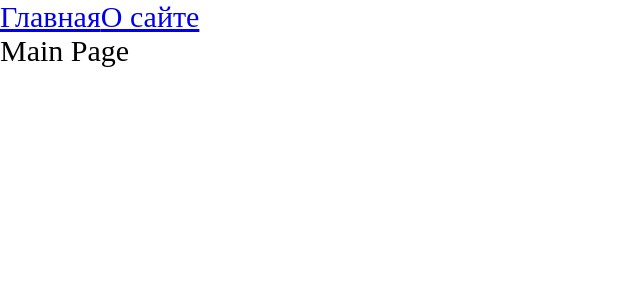
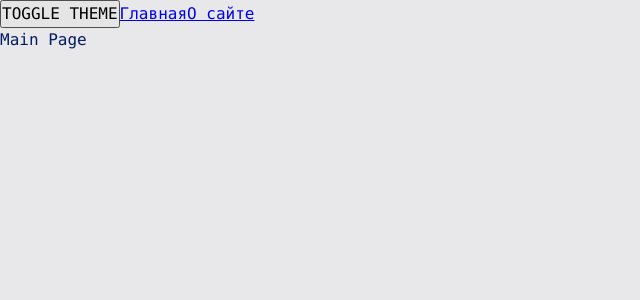
Before and after one commit to Nike11088/ulbi-production-project, a React app: page / in a window 1280 px wide. Shown: the top 300 px of the page, without its empty margins (0-640 px from the left). Built offline with nearby package versions, Linux system fonts and the light colour scheme.

Commit message:
theme providers and two themes

```diff
--- a/src/App.tsx
+++ b/src/App.tsx
@@ -1,13 +1,18 @@
 
 import { Route, Routes, Link } from 'react-router-dom'
-import './index.scss'
+import './styles/index.scss'
 import { AboutPageAsync } from './pages/AboutPage/AboutPage.async'
 import { MainPageAsync } from './pages/MainPage/MainPageAsync'
-import { Suspense } from 'react'
+import { Suspense, useContext, useState } from 'react'
+import { Theme, ThemeContext } from './theme/ThemeContext'
+import { useTheme } from './theme/useTheme'
 
 const App = () => {
+  const { theme, toggleTheme } = useTheme()
+
   return (
-    <div className="app">
+    <div className={`app ${theme}`}>
+      <button onClick={toggleTheme}>TOGGLE THEME</button>
       <Link to={'/'}>Главная</Link>
       <Link to={'/about'}>О сайте</Link>
       <Suspense fallback={<div>Loading...</div>}>
--- a/src/index.scss
+++ /dev/null
@@ -1,9 +0,0 @@
-* {
-  margin: 0;
-  padding: 0;
-  box-sizing: border-box;
-}
-
-.app {
-  font-size: 30px;
-}
--- a/src/index.tsx
+++ b/src/index.tsx
@@ -1,10 +1,13 @@
 import { render } from 'react-dom'
 import App from './App'
 import { BrowserRouter } from 'react-router-dom'
+import ThemeProvider from './theme/ThemeProvider'
 
 render(
   <BrowserRouter>
-    <App />
+    <ThemeProvider>
+      <App />
+    </ThemeProvider>
   </BrowserRouter>,
   document.getElementById('root')
 )
--- /dev/null
+++ b/src/styles/index.scss
@@ -0,0 +1,13 @@
+@import "reset";
+@import "variables/global";
+@import "themes/normal";
+@import "themes/dark";
+
+.app {
+    font: var(--font-m);
+
+    background: var(--bg-color);
+    color: var(--primary-color);
+
+    min-height: 100vh;
+}
--- /dev/null
+++ b/src/styles/reset.scss
@@ -0,0 +1,14 @@
+* {
+    margin: 0;
+    padding: 0;
+    box-sizing: border-box;
+}
+
+input,
+button,
+textarea,
+select {
+    margin: 0;
+
+    font: inherit;
+}
--- /dev/null
+++ b/src/styles/themes/dark.scss
@@ -0,0 +1,6 @@
+.app.dark {
+    --bg-color: #090949;
+
+    --primary-color: #049604;
+    --secondary-color: #04ff04;
+}
--- /dev/null
+++ b/src/styles/themes/normal.scss
@@ -0,0 +1,6 @@
+.app {
+    --bg-color: #e8e8ea;
+
+    --primary-color: #041c65;
+    --secondary-color: #0449e0;
+}
--- /dev/null
+++ b/src/styles/variables/global.scss
@@ -0,0 +1,11 @@
+:root {
+    --font-family-main: Consolas, 'Times New Roman', Serif;
+
+    --font-size-m: 16px;
+    --font-line-m: 24px;
+    --font-m: var(--font-size-m) / var(--font-line-m) var(--font-family-main);
+
+    --font-size-l: 24px;
+    --font-line-l: 32px;
+    --font-l: var(--font-size-l) / var(--font-line-l) var(--font-family-main);
+}
--- /dev/null
+++ b/src/theme/ThemeContext.ts
@@ -0,0 +1,15 @@
+import { createContext } from 'react'
+
+export enum Theme {
+  LIGHT = 'light',
+  DARK = 'dark'
+}
+
+export interface ThemeContextProps {
+  theme?: Theme
+  setTheme?: (theme: Theme) => void
+}
+
+export const ThemeContext = createContext<ThemeContextProps>({})
+
+export const LOCAL_STORAGE_THEME_KEY = 'theme'
--- /dev/null
+++ b/src/theme/ThemeProvider.tsx
@@ -0,0 +1,21 @@
+import { FC, useMemo, useState } from 'react'
+import { LOCAL_STORAGE_THEME_KEY, Theme, ThemeContext } from './ThemeContext'
+
+const defaultTheme = localStorage.getItem(LOCAL_STORAGE_THEME_KEY) as Theme || Theme.LIGHT
+
+const ThemeProvider: FC = ({ children }) => {
+  const [theme, setTheme] = useState<Theme>(defaultTheme)
+
+  const defaultProps = useMemo(() => ({
+    theme: theme,
+    setTheme: setTheme
+  }), [theme])
+
+  return (
+    <ThemeContext.Provider value={defaultProps}>
+      { children }
+    </ThemeContext.Provider>
+  )
+}
+
+export default ThemeProvider
--- /dev/null
+++ b/src/theme/useTheme.ts
@@ -0,0 +1,19 @@
+import { useContext } from "react"
+import { LOCAL_STORAGE_THEME_KEY, Theme, ThemeContext } from "./ThemeContext"
+
+interface UseThemeResult {
+  toggleTheme: () => void
+  theme: Theme
+}
+
+export function useTheme(): UseThemeResult {
+  const {theme, setTheme} = useContext(ThemeContext)
+
+  const toggleTheme = () => {
+    const newTheme: Theme = theme === Theme.DARK ? Theme.LIGHT : Theme.DARK
+    setTheme(newTheme)
+    localStorage.setItem(LOCAL_STORAGE_THEME_KEY, newTheme)
+  }
+
+  return { theme, toggleTheme }
+}
```
Also changed, not shown: notes.txt.
